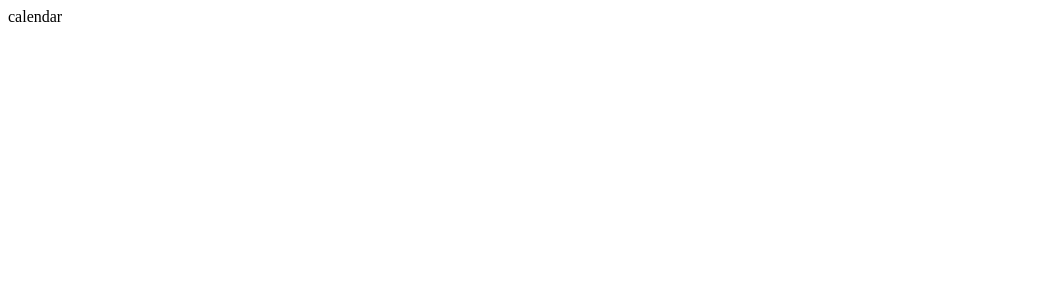
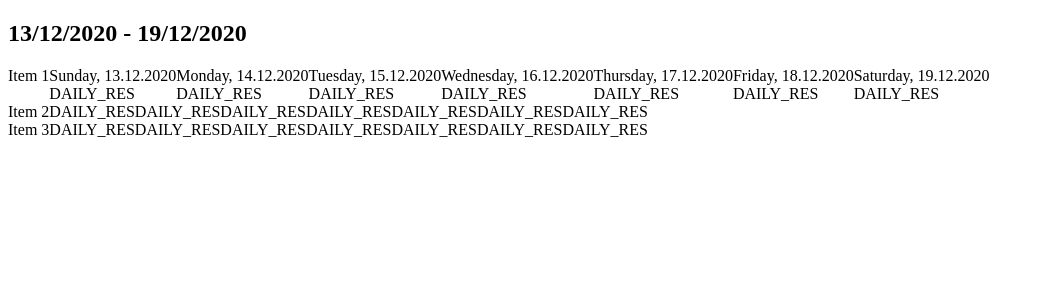
Before and after one commit to jablpiotrek/v-res, a Vue app: page / in a window 1280 px wide. Shown: the top 300 px of the page, without its empty margins (0-1044 px from the left). Built offline with nearby package versions, Linux system fonts and the light colour scheme.

Commit message:
add reservations calendar

```diff
--- a/src/components/ReservationsCalendar.vue
+++ b/src/components/ReservationsCalendar.vue
@@ -1,11 +1,45 @@
 <template>
   <div>
-    calendar
+    <h2>{{`${startDate} - ${endDate}`}}</h2>
+    <item
+      v-for="(item, index)  in items"
+      :name="item.name"
+      :id="item.id"
+      :key="item.id"
+      :specs="item.specs"
+      :week-start="weekStart"
+      :show-dates="index === 0"
+    />
   </div>
 </template>
 
 <script>
+import Item from '@/components/Item.vue';
+
+import format from 'date-fns/format';
+import addDays from 'date-fns/addDays';
+
 export default {
   name: 'ReservationsCalendar',
+  components: { Item },
+  data() {
+    return {
+      items: [
+        { id: 1, name: 'Item 1', specs: {} },
+        { id: 2, name: 'Item 2', specs: {} },
+        { id: 3, name: 'Item 3', specs: {} },
+      ],
+      weekStart: 1607900400000,
+      dateFormat: 'dd/MM/yyyy',
+    };
+  },
+  computed: {
+    startDate() {
+      return format(this.weekStart, this.dateFormat);
+    },
+    endDate() {
+      return format(addDays(this.weekStart, 6), this.dateFormat);
+    },
+  },
 };
 </script>
```
